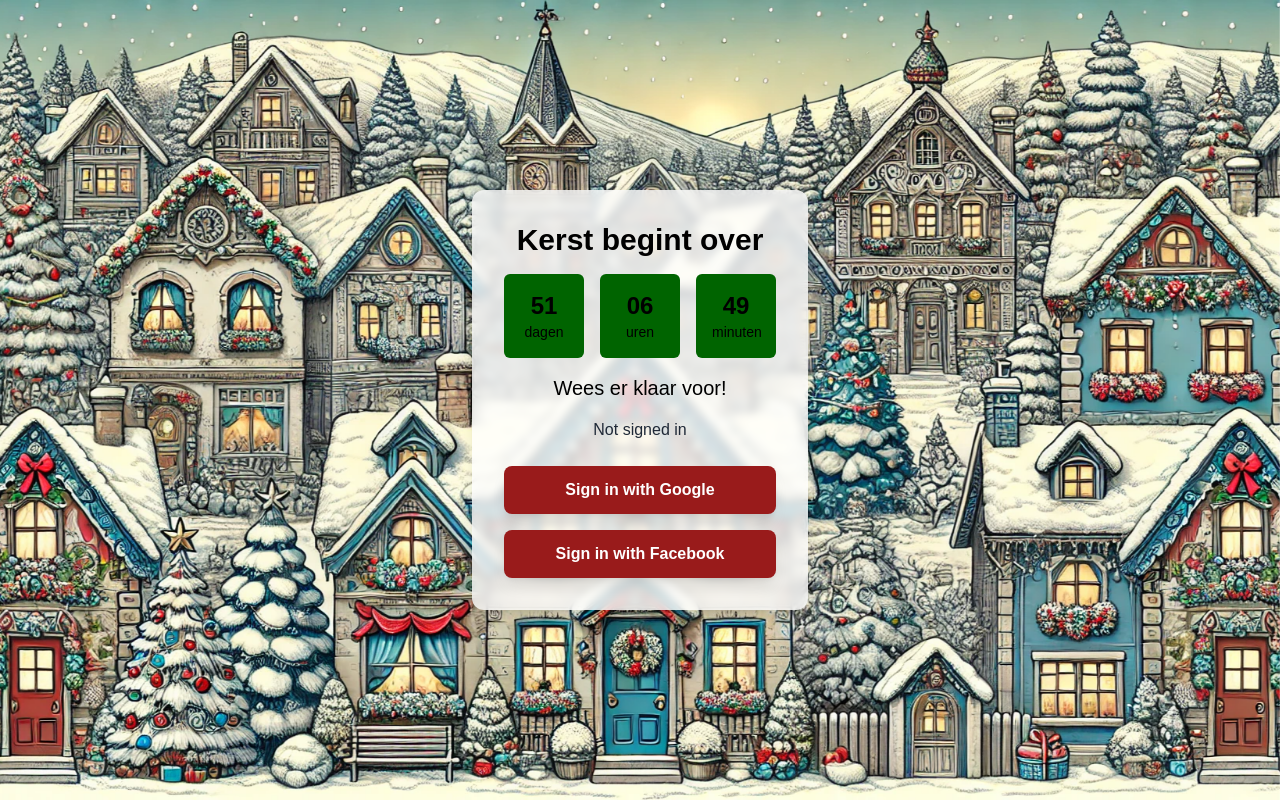
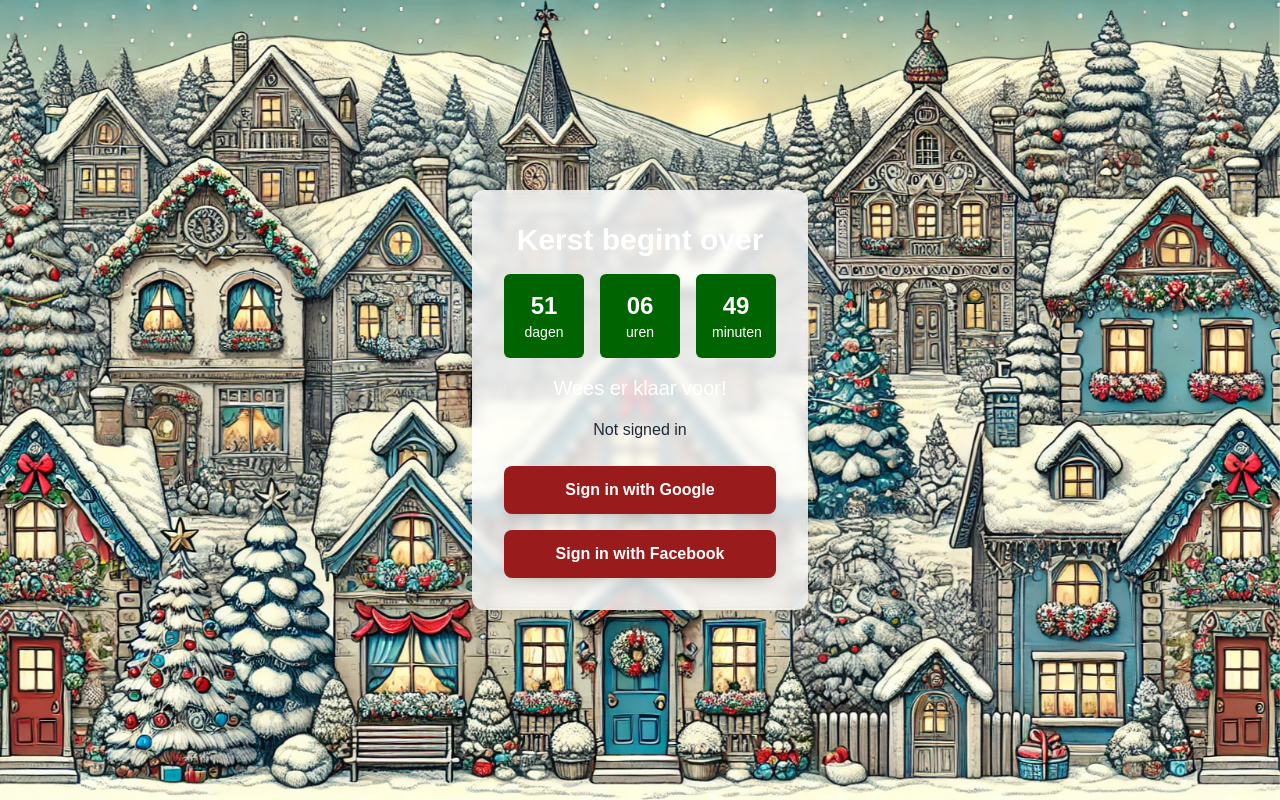
Before and after one commit to JeffreyvnZanten/Kerstapp, a Next.js app: page / in a window 1280 px wide. Built offline with nearby package versions, Linux system fonts and the light colour scheme; no server answers.

Commit message:
countdown text wit en overlay edit

```diff
--- a/app/ChristmasCountdown.tsx
+++ b/app/ChristmasCountdown.tsx
@@ -31,7 +31,7 @@ const ChristmasCountdown = () => {
   }, []);
 
   return (
-    <div className="flex flex-col items-center justify-center text-center text-black">
+    <div className="flex flex-col items-center justify-center text-center text-white">
       <div className="text-3xl font-bold mb-4">
         Kerst begint over
       </div>
--- a/app/page.tsx
+++ b/app/page.tsx
@@ -55,7 +55,7 @@ export default function Home() {
         }}
       /> */}
       <div className="flex flex-col items-center justify-center min-h-screen space-y-4 p-4">
-        <div className="bg-white/80 p-8 rounded-xl backdrop-blur-sm shadow-lg">
+      <div className="bg-[rgba(255,255,255,0.8)] p-8 rounded-xl backdrop-blur-sm shadow-lg">
           <ChristmasCountdown />
           <div className="text-center mt-4 text-gray-800">Not signed in</div>
           <div className="space-y-4 mt-6 flex flex-col items-center"> {/* Added flex flex-col items-center */}            <button
```
